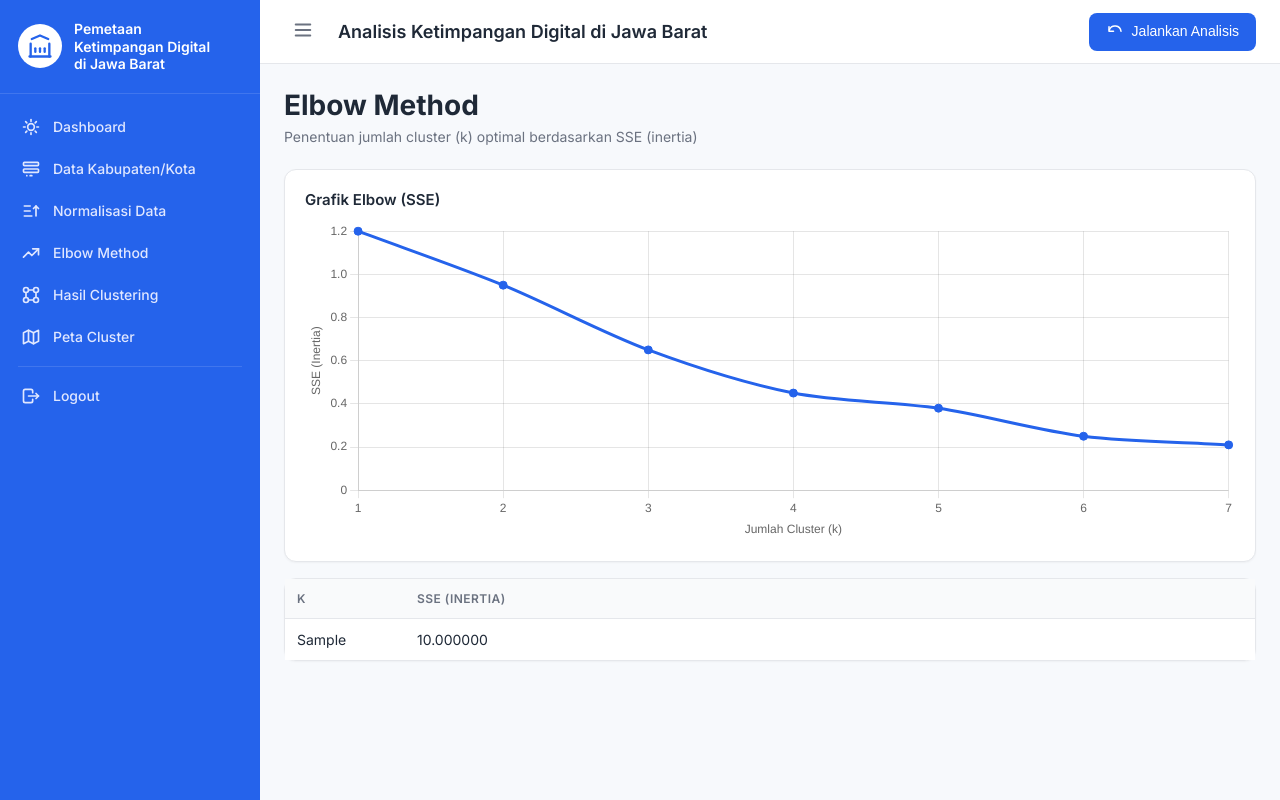
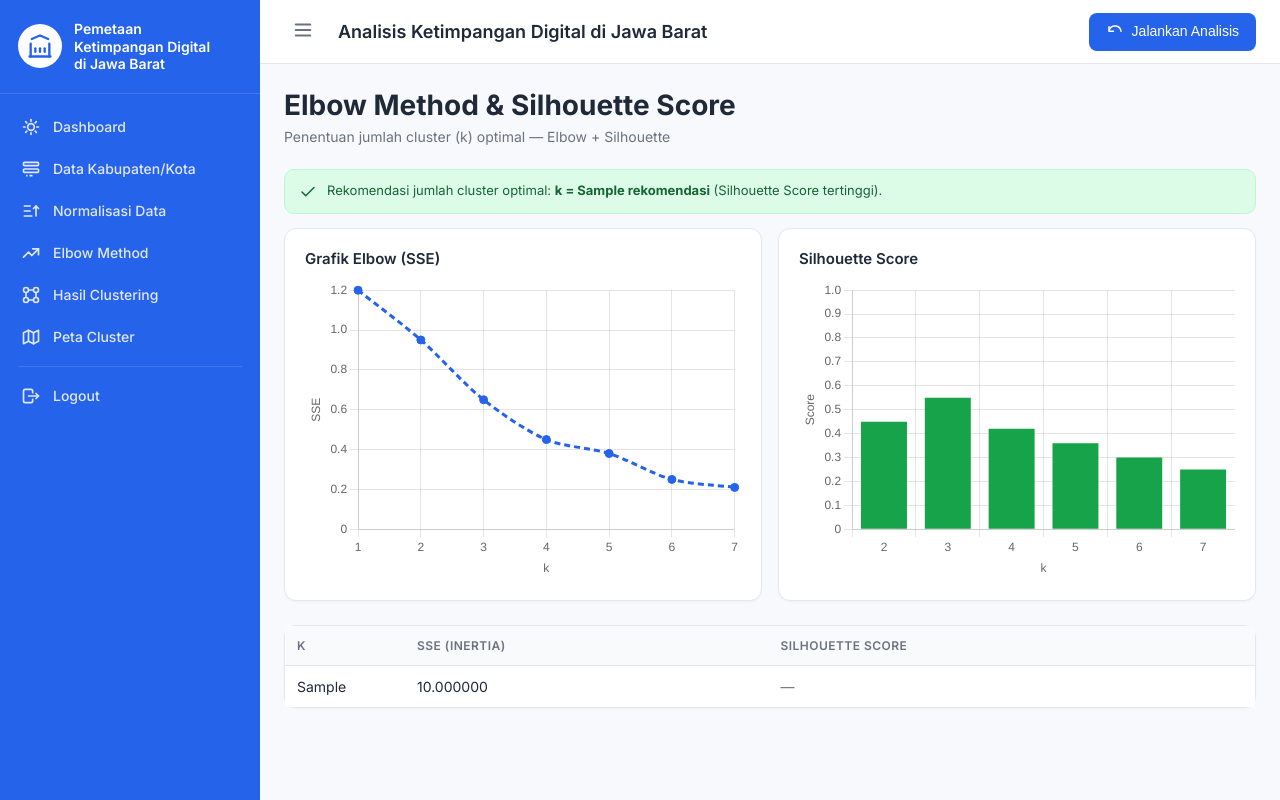
Before and after one commit to naufalFaqih/cluster-with-elbow-webflask, a Flask app: template app/templates/clustering/elbow.html in a window 1280 px wide. Run offline with Flask 3, Linux system fonts and the light colour scheme; the template is opened without the code that fills it: most values are stand-ins (such as "Sample title", 1, 10 or a date in 2020).

Commit message:
feat: add Silhouette Score evaluation (#18)
- extend evaluation_service with silhouette_score for k=2..10
- pick rekomendasi_silhouette = k with highest score
- elbow template now renders TWO charts side-by-side: SSE + Silhouette
- table shows (k, SSE, Silhouette) together
- success banner highlights recommended k

Closes #18

```diff
--- a/app/templates/clustering/elbow.html
+++ b/app/templates/clustering/elbow.html
@@ -1,6 +1,6 @@
 {% extends "layouts/base.html" %}
 
-{% block title %}Elbow Method — Pemetaan Ketimpangan Digital{% endblock %}
+{% block title %}Elbow Method &amp; Silhouette — Pemetaan Ketimpangan Digital{% endblock %}
 
 {% block topbar_actions %}
     <form method="post" action="{{ url_for('clustering.elbow') }}" style="display:inline;">
@@ -15,8 +15,8 @@
 
 {% block content %}
     <div class="page-header">
-        <h2>Elbow Method</h2>
-        <p>Penentuan jumlah cluster (k) optimal berdasarkan SSE (inertia)</p>
+        <h2>Elbow Method &amp; Silhouette Score</h2>
+        <p>Penentuan jumlah cluster (k) optimal — Elbow + Silhouette</p>
     </div>
 
     {% if not elbow_data %}
@@ -25,15 +25,35 @@
                 <circle cx="12" cy="12" r="9"></circle><line x1="12" y1="8" x2="12" y2="12"></line>
                 <line x1="12" y1="16" x2="12.01" y2="16"></line>
             </svg>
-            <span>Belum ada data evaluasi. Klik <strong>Jalankan Analisis</strong> untuk menghitung SSE.</span>
+            <span>Belum ada data evaluasi. Klik <strong>Jalankan Analisis</strong> untuk menghitung SSE &amp; Silhouette.</span>
         </div>
     {% endif %}
 
-    <div class="card">
-        <div class="card-body">
-            <h3 class="card-title">Grafik Elbow (SSE)</h3>
-            <div class="chart-wrap" style="height:320px;">
-                <canvas id="chart-elbow"></canvas>
+    {% if rekomendasi %}
+        <div class="alert-info-soft" style="background:#dcfce7;border-color:#bbf7d0;color:#166534;">
+            <svg class="icon" viewBox="0 0 24 24" fill="none" stroke="currentColor" stroke-width="2" stroke-linecap="round" stroke-linejoin="round">
+                <polyline points="20 6 9 17 4 12"></polyline>
+            </svg>
+            <span>Rekomendasi jumlah cluster optimal: <strong>k = {{ rekomendasi }}</strong>
+                (Silhouette Score tertinggi).</span>
+        </div>
+    {% endif %}
+
+    <div class="row-two">
+        <div class="card">
+            <div class="card-body">
+                <h3 class="card-title">Grafik Elbow (SSE)</h3>
+                <div class="chart-wrap" style="height:300px;">
+                    <canvas id="chart-elbow"></canvas>
+                </div>
+            </div>
+        </div>
+        <div class="card">
+            <div class="card-body">
+                <h3 class="card-title">Silhouette Score</h3>
+                <div class="chart-wrap" style="height:300px;">
+                    <canvas id="chart-silhouette"></canvas>
+                </div>
             </div>
         </div>
     </div>
@@ -47,13 +67,23 @@
                             <tr>
                                 <th style="width:120px;">k</th>
                                 <th>SSE (Inertia)</th>
+                                <th>Silhouette Score</th>
                             </tr>
                         </thead>
                         <tbody>
+                            {% set sil_map = {} %}
+                            {% for s in silhouette_data %}{% set _ = sil_map.update({s.k: s.score}) %}{% endfor %}
                             {% for row in elbow_data %}
                                 <tr>
                                     <td>{{ row.k }}</td>
                                     <td>{{ '%.6f' % row.sse }}</td>
+                                    <td>
+                                        {% if sil_map.get(row.k) is not none %}
+                                            {{ '%.4f' % sil_map.get(row.k) }}
+                                        {% else %}
+                                            <span style="color:var(--text-muted);">—</span>
+                                        {% endif %}
+                                    </td>
                                 </tr>
                             {% endfor %}
                         </tbody>
@@ -68,36 +98,61 @@
     <script src="https://cdn.jsdelivr.net/npm/chart.js@4.4.1/dist/chart.umd.min.js"></script>
     <script>
         const elbow = {{ elbow_data | tojson }};
+        const sil = {{ silhouette_data | tojson }};
 
-        const ctx = document.getElementById('chart-elbow');
-        if (ctx) {
+        function drawElbow() {
+            const ctx = document.getElementById('chart-elbow');
+            if (!ctx) return;
             const labels = elbow.length ? elbow.map(r => r.k) : [1, 2, 3, 4, 5, 6, 7];
-            const data = elbow.length ? elbow.map(r => r.sse) : [1.2, 0.95, 0.65, 0.45, 0.38, 0.25, 0.21];
-
+            const data   = elbow.length ? elbow.map(r => r.sse) : [1.2, 0.95, 0.65, 0.45, 0.38, 0.25, 0.21];
             new Chart(ctx, {
                 type: 'line',
                 data: {
-                    labels: labels,
+                    labels,
                     datasets: [{
-                        label: 'SSE',
-                        data: data,
-                        borderColor: '#2563eb',
-                        backgroundColor: 'rgba(37,99,235,.15)',
-                        pointBackgroundColor: '#2563eb',
-                        pointRadius: 4,
-                        tension: 0.3,
+                        label: 'SSE', data,
+                        borderColor: '#2563eb', backgroundColor: 'rgba(37,99,235,.15)',
+                        pointBackgroundColor: '#2563eb', pointRadius: 4, tension: 0.3,
+                        borderDash: elbow.length ? [] : [6, 4],
                     }]
                 },
                 options: {
-                    responsive: true,
-                    maintainAspectRatio: false,
+                    responsive: true, maintainAspectRatio: false,
                     scales: {
-                        y: { beginAtZero: true, title: { display: true, text: 'SSE (Inertia)' } },
-                        x: { title: { display: true, text: 'Jumlah Cluster (k)' } }
+                        y: { beginAtZero: true, title: { display: true, text: 'SSE' } },
+                        x: { title: { display: true, text: 'k' } }
                     },
                     plugins: { legend: { display: false } }
                 }
             });
         }
+
+        function drawSilhouette() {
+            const ctx = document.getElementById('chart-silhouette');
+            if (!ctx) return;
+            const labels = sil.length ? sil.map(r => r.k) : [2, 3, 4, 5, 6, 7];
+            const data   = sil.length ? sil.map(r => r.score) : [0.45, 0.55, 0.42, 0.36, 0.30, 0.25];
+            new Chart(ctx, {
+                type: 'bar',
+                data: {
+                    labels,
+                    datasets: [{
+                        label: 'Silhouette', data,
+                        backgroundColor: '#16a34a',
+                    }]
+                },
+                options: {
+                    responsive: true, maintainAspectRatio: false,
+                    scales: {
+                        y: { suggestedMin: 0, suggestedMax: 1, title: { display: true, text: 'Score' } },
+                        x: { title: { display: true, text: 'k' } }
+                    },
+                    plugins: { legend: { display: false } }
+                }
+            });
+        }
+
+        drawElbow();
+        drawSilhouette();
     </script>
 {% endblock %}
```
Also changed, not shown: app/routes/clustering_routes.py (+11 -1 lines), app/services/evaluation_service.py (+27 -11 lines).
